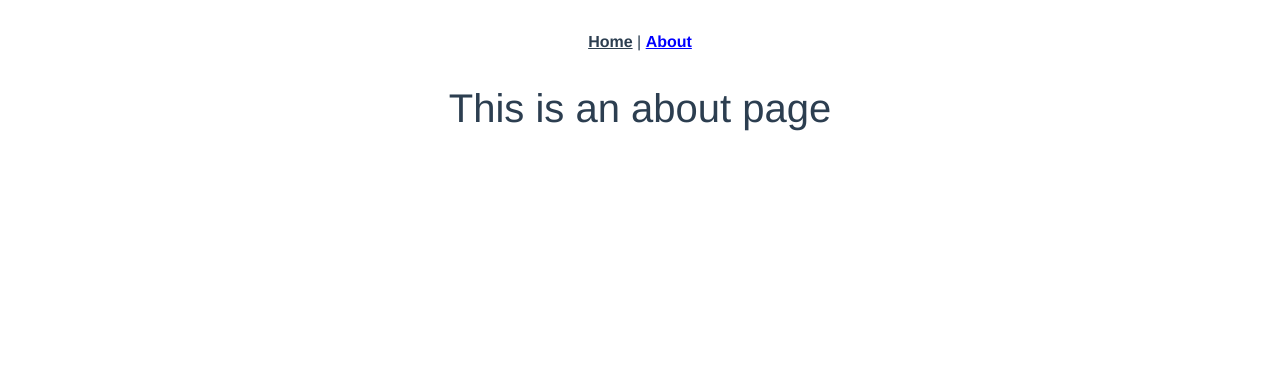
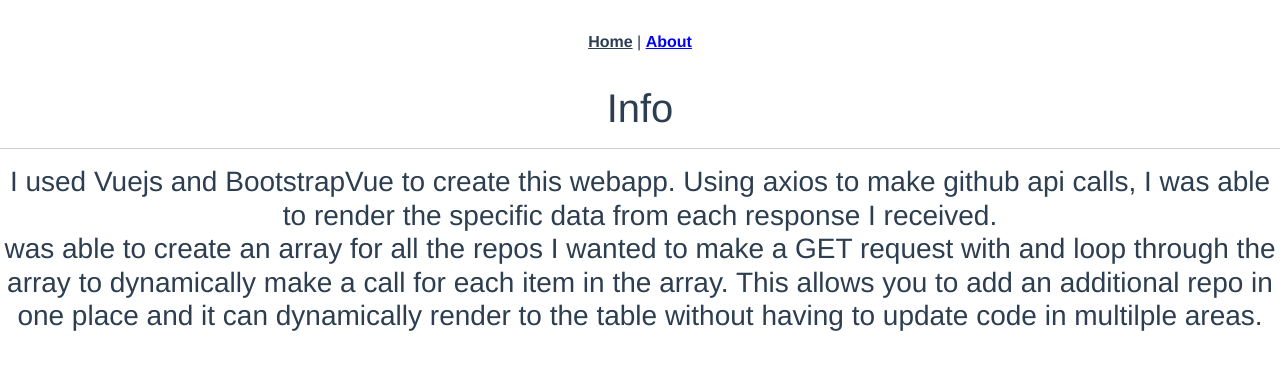
Before and after one commit to Rvndyr/framework-watcher, a Vue app: page /about in a window 1280 px wide. Shown: the top 370 px of the page. Built offline with nearby package versions, Linux system fonts and the light colour scheme.

Commit message:
updated about page

```diff
--- a/src/views/About.vue
+++ b/src/views/About.vue
@@ -1,5 +1,14 @@
 <template>
   <div class="about">
-    <h1>This is an about page</h1>
+    <h1>Info</h1>
+    <hr />
+    <h3>
+      I used Vuejs and BootstrapVue to create this webapp. Using axios to make github api calls, I was able to render
+      the specific data from each response I received.
+      <br />
+      was able to create an array for all the repos I wanted to make a GET request with and loop through the array to
+      dynamically make a call for each item in the array. This allows you to add an additional repo in one place and it
+      can dynamically render to the table without having to update code in multilple areas.
+    </h3>
   </div>
 </template>
--- a/src/views/Home.vue
+++ b/src/views/Home.vue
@@ -1,7 +1,7 @@
 <template>
   <div>
     <div>
-      <b-jumbotron bg-variant="primary" text-variant="white">
+      <b-jumbotron bg-variant="secondary" text-variant="white">
         <template #header>JS Framework Watcher</template>
 
         <template #lead>
@@ -47,6 +47,9 @@
         </tbody>
       </table>
     </b-container>
+    <hr />
+
+    <div></div>
   </div>
 </template>
 
```
